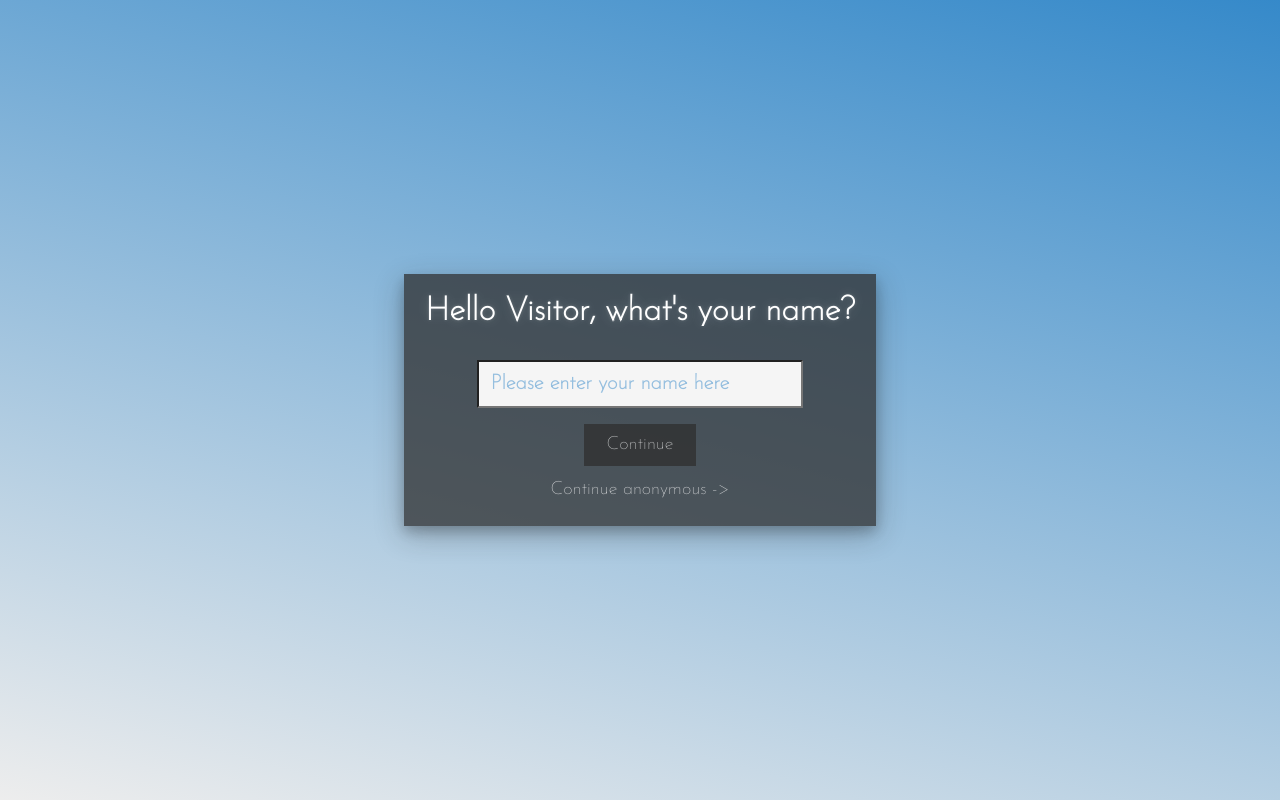
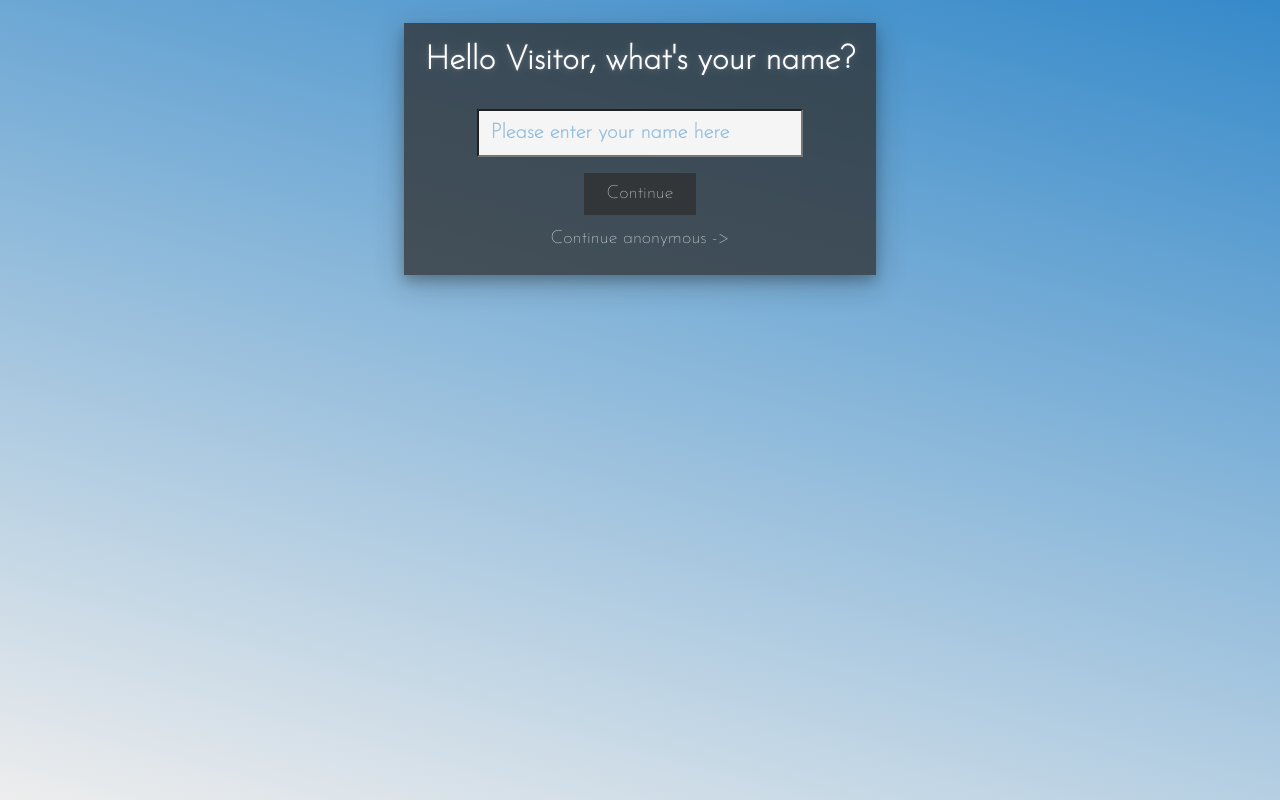
Before and after one commit to jiavu/browser-start-page, a React (Create React App) app in the folder my-app/: page / in a window 1280 px wide. Built offline with nearby package versions, Linux system fonts and the light colour scheme; a web font is replaced by a local one.

Commit message:
started with responsive css styling

```diff
--- a/my-app/src/App.js
+++ b/my-app/src/App.js
@@ -58,7 +58,6 @@ class App extends Component {
       <React.Fragment>
         <div className="bg-fs-fixed"/>
 
-        <div className="main-container full-height-width flex-row-auto-wrap">
         <main className="full-height-width perfect-centering-contents">
           { visitorsName ? (
             <div className="flex-column">
@@ -70,7 +69,7 @@ class App extends Component {
             </div>
           ) : <GetVisitorsName setVisitorsName={this.setVisitorsName }/> }
         </main>
-        </div>
+
       </React.Fragment>
     );
   }
--- a/my-app/src/components/WeatherApp.js
+++ b/my-app/src/components/WeatherApp.js
@@ -4,7 +4,7 @@ import "../styles/weatherApp.css";
 import CurrentWeather from "./CurrentWeather";
 import ForecastWeather from "./ForecastWeather";
 
-
+/*
 const blurIcon = (
 	<defs>
 		<filter id="blur">
@@ -12,7 +12,7 @@ const blurIcon = (
 		</filter>
 	</defs>
 )
-
+ */
 
 class WeatherApp extends Component {
 
--- a/my-app/src/styles/App.css
+++ b/my-app/src/styles/App.css
@@ -18,7 +18,6 @@
 .full-height-width {
 min-height: 100%;
 /* height: auto !important; */
-height: 100%;
 width: 100%;
 }
 
@@ -114,7 +113,7 @@ font-family: 'Stardos Stencil', cursive;
     transition: opacity var(--trans-time-fast);
     margin: 1rem 0;
     padding: 0.9rem;
-    max-width: 600px;
+    /* max-width: 600px; */
     position: relative;
     /* border: 4px ridge var(--dark);
     border-radius: 0.8rem; */
@@ -132,7 +131,10 @@ font-family: 'Stardos Stencil', cursive;
 
 /*==============================*/
 
-main { display: block; }
+main {
+  display: block;
+  padding: 0 0.5rem;
+}
 
 /*===============*/
 /* Media queries */
@@ -141,23 +143,21 @@ main { display: block; }
 /* I guess I will take 375px as the smallest size. */
 
 @media only screen and (max-width: 451px) {     /* bp 451px */
-    .main-container {
-        padding: 0.5rem;
-    }
+
 }
 
 @media only screen and (min-width: 451px) {     /* bp 451px */
-    .main-container {}
+
 }
 
 @media only screen and (min-width: 600px) {     /* bp 600px */
-    .main-container {}
+
 }
 
 @media only screen and (min-width: 768px) {     /* bp 768px */
-    .main-container {}
+
 }
 
 @media only screen and (min-width: 1080px) {     /* bp 1080px */
-    .main-container {}
+
 }
--- a/my-app/src/styles/index.css
+++ b/my-app/src/styles/index.css
@@ -78,7 +78,9 @@ body {
   -webkit-font-smoothing: antialiased;
   -moz-osx-font-smoothing: grayscale;
 }
-#root { height: 100vh; }
+
+/* CHANGE THAT: Some JS to detect innerHeight and -width with listener to onresize */
+#root { min-height: 100vh; }
 
 code {
   font-family: source-code-pro, Menlo, Monaco, Consolas, "Courier New",
--- a/my-app/src/styles/weatherApp.css
+++ b/my-app/src/styles/weatherApp.css
@@ -4,8 +4,8 @@
 .bg-fs-fixed {
   position: fixed;
   top: 0; left: 0;
-  min-height: 100vh;
-  min-width: 100vw;
+  height: 100%;
+  width: 100%;
   object-fit: cover;
   -webkit-transition: opacity var(--trans-time-slow);
   transition: opacity var(--trans-time-slow);
@@ -46,7 +46,7 @@
   color: var(--medium);
   font-size: 0.6rem;
   text-align: center;
-  position: absolute;
+  position: fixed;
   bottom: 0; right: 0;
 }
 
@@ -59,13 +59,16 @@
 }
 .forecast-weather .forecast-body {
   margin-top: 0.5em;
-  display: -webkit-flex;
-  display: flex;
+  /* flex: */
+  justify-content: space-around;
+
+  /* Wenn wrap, dann body heigth so festlegen,
+  das space zwischen den tiles oben und unten ist (flex, align-items(?) ) */
 }
 .forecast-weather .forecast-tile {
-  width: 9em;
+  width: calc( (320px - 1rem - 1.8rem) / 2 );
   /* text-align: center; */
-  padding: 0.3em 0.4em 0;
+  /* padding: 0.3em 0.4em 0; */
 }
 .forecast-weather .forecast-icon-wrapper {
   margin: 0.4em 0;
```
Also changed, not shown: my-app/src/components/ForecastWeather.js (+3 -3 lines), my-app/src/img/weatherPictures.js (+5 -5 lines). Lines whose indentation alone changed are shown as unchanged.
